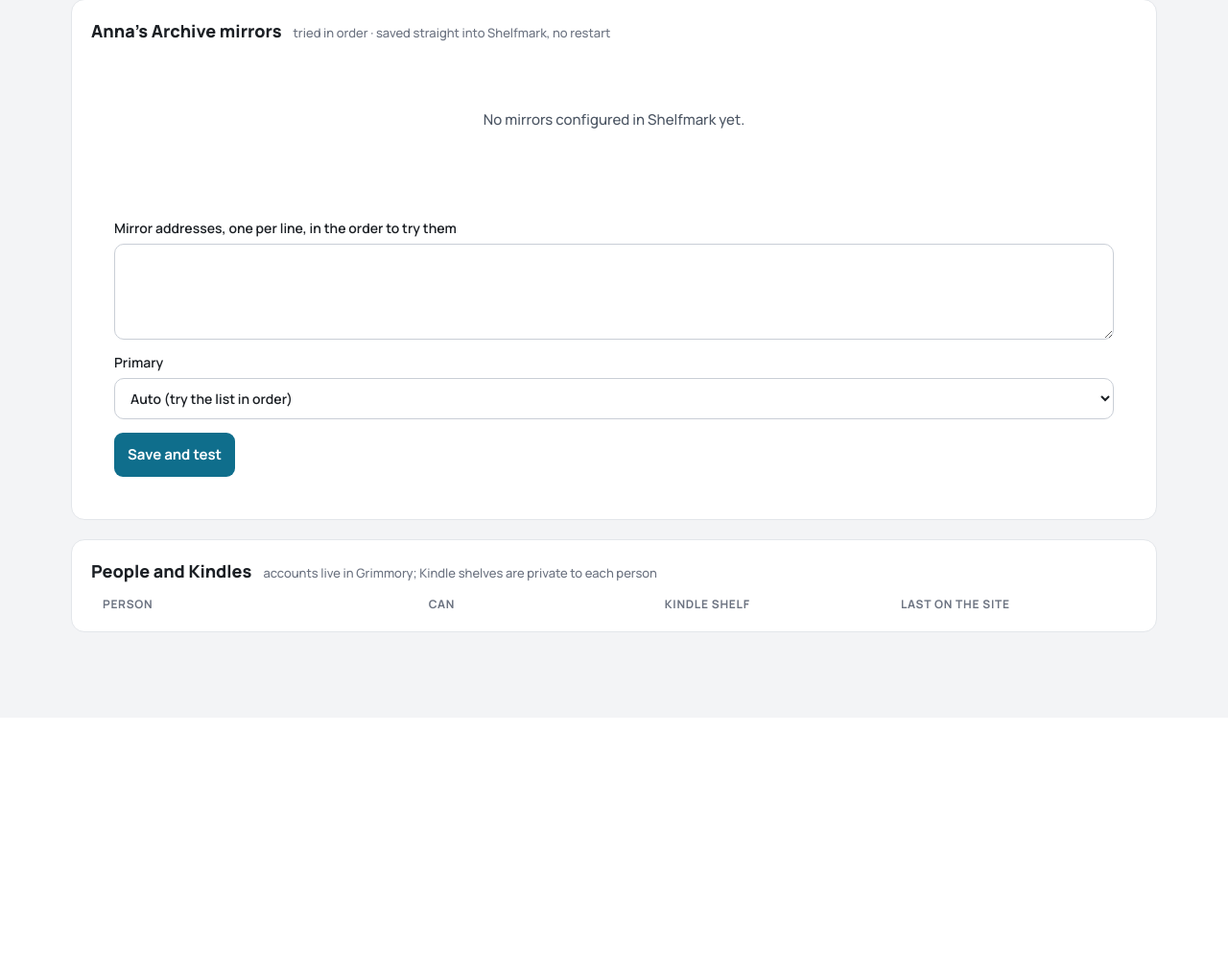
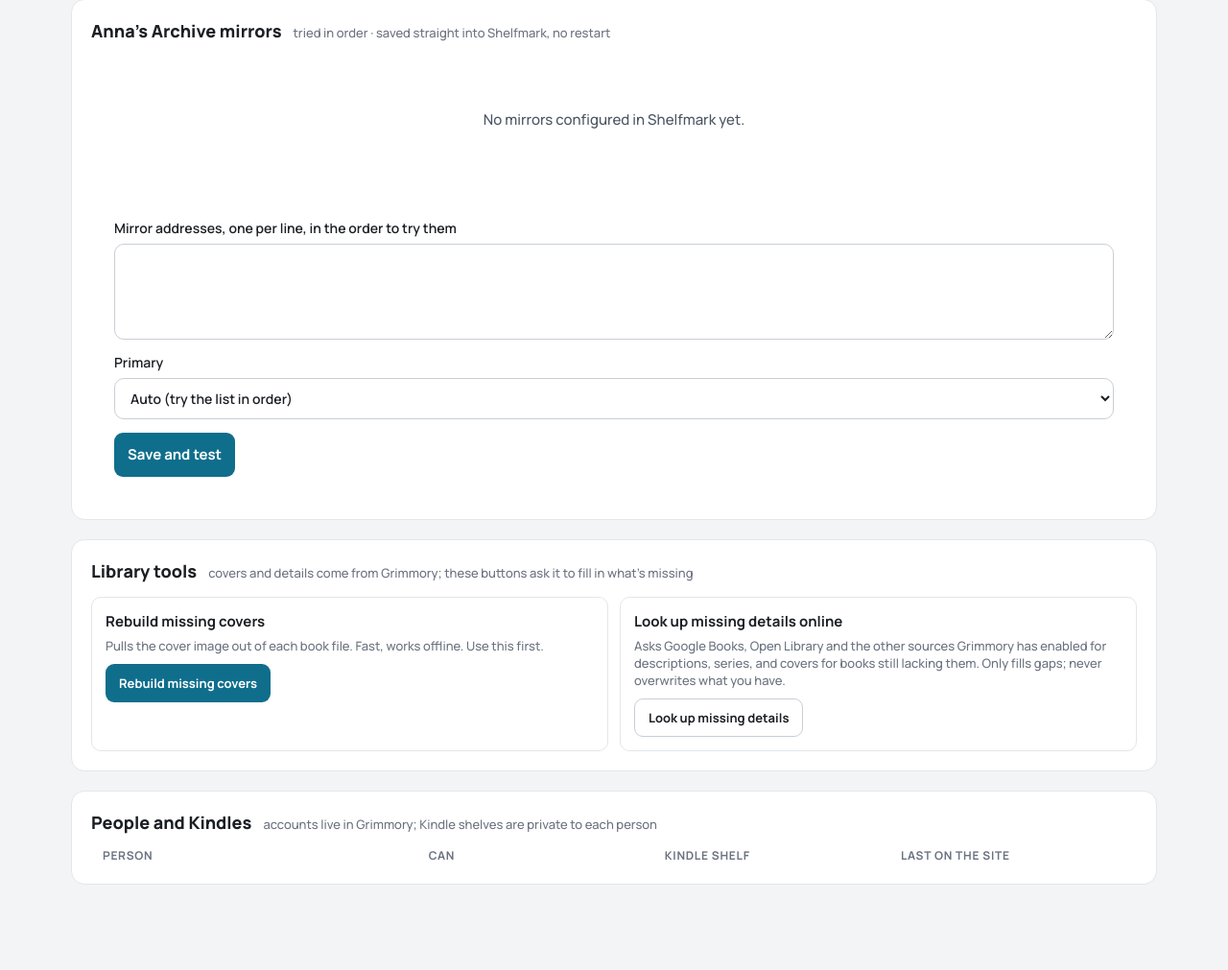
Before and after one commit to krisboho/connecto-library, a FastAPI app: template site/app/templates/settings.html in a window 1280 px wide. Shown: the part 360-1371 px from the top of the page at 96% size. Before the commit the page ends 1019 px from the top, so only its background shows below. Run offline with FastAPI, Linux system fonts and the light colour scheme; the template is opened without the code that fills it, so the values that code supplies are empty; parts of the project's set-up code (start-up, migrations or seed data) failed here and were passed over.

Commit message:
Settings: library tools (rebuild missing covers, online metadata lookup)
Co-Authored-By: Claude Fable 5.1 <noreply@anthropic.com>

```diff
--- a/site/app/main.py
+++ b/site/app/main.py
@@ -576,6 +576,52 @@ async def test_alert(request: Request):
     return response
 
 
+@app.post("/settings/covers")
+async def regenerate_covers(request: Request, scope: str = Form("missing")):
+    """Rebuild cover images from the book files themselves (no internet needed)."""
+    session = _read_session(request)
+    if not session:
+        return _login_redirect(request)
+    response = RedirectResponse("/settings", status_code=303)
+    if not session.user.is_admin:
+        return response
+    try:
+        await _call(session, grimmory.regenerate_covers, missing_only=(scope != "all"))
+        _flash(response, "Cover rebuild started in Grimmory. Covers appear over the next few minutes; reload the library to see them.")
+    except (AuthError, GrimmoryError) as e:
+        _flash(response, str(e), "warn")
+    if session.dirty:
+        _write_session(response, session)
+    return response
+
+
+@app.post("/settings/metadata")
+async def fetch_metadata(request: Request):
+    """Ask Grimmory to look up missing details and covers online for every library."""
+    session = _read_session(request)
+    if not session:
+        return _login_redirect(request)
+    response = RedirectResponse("/settings", status_code=303)
+    if not session.user.is_admin:
+        return response
+    try:
+        libs = await _call(session, grimmory.libraries)
+        started = 0
+        for lib in libs:
+            await _call(session, grimmory.start_task, "REFRESH_METADATA_MANUAL", {
+                "refreshType": "LIBRARY", "libraryId": int(lib["id"]),
+                "refreshOptions": {"refreshCovers": True, "replaceMode": "REPLACE_MISSING",
+                                   "reviewBeforeApply": False, "mergeCategories": True},
+            })
+            started += 1
+        _flash(response, f"Online metadata lookup started for {started} librar{'y' if started == 1 else 'ies'}. It fills in missing descriptions, details and covers; this can take a while.")
+    except (AuthError, GrimmoryError) as e:
+        _flash(response, str(e), "warn")
+    if session.dirty:
+        _write_session(response, session)
+    return response
+
+
 @app.get("/books/{book_id}/delete", response_class=HTMLResponse)
 async def delete_confirm(request: Request, book_id: int, back: str = "/library"):
     session = _read_session(request)
--- a/site/app/templates/settings.html
+++ b/site/app/templates/settings.html
@@ -73,6 +73,25 @@
 </section>
 
 <section class="card block">
+  <div class="block-head"><h2>Library tools</h2><span class="muted small">covers and details come from Grimmory; these buttons ask it to fill in what's missing</span></div>
+  <div class="tiles">
+    <div class="tile">
+      <div class="tile-h">Rebuild missing covers</div>
+      <div class="muted small">Pulls the cover image out of each book file. Fast, works offline. Use this first.</div>
+      <form method="post" action="/settings/covers" style="display: flex; gap: 8px; flex-wrap: wrap">
+        <input type="hidden" name="scope" value="missing">
+        <button class="btn primary" type="submit">Rebuild missing covers</button>
+      </form>
+    </div>
+    <div class="tile">
+      <div class="tile-h">Look up missing details online</div>
+      <div class="muted small">Asks Google Books, Open Library and the other sources Grimmory has enabled for descriptions, series, and covers for books still lacking them. Only fills gaps; never overwrites what you have.</div>
+      <form method="post" action="/settings/metadata"><button class="btn" type="submit">Look up missing details</button></form>
+    </div>
+  </div>
+</section>
+
+<section class="card block">
   <div class="block-head"><h2>People and Kindles</h2><span class="muted small">accounts live in Grimmory; Kindle shelves are private to each person</span></div>
   <div class="table">
     <div class="tr th"><span>Person</span><span>Can</span><span>Kindle shelf</span><span>Last on the site</span></div>
```
Also changed, not shown: site/app/grimmory.py (+23 -0 lines).
